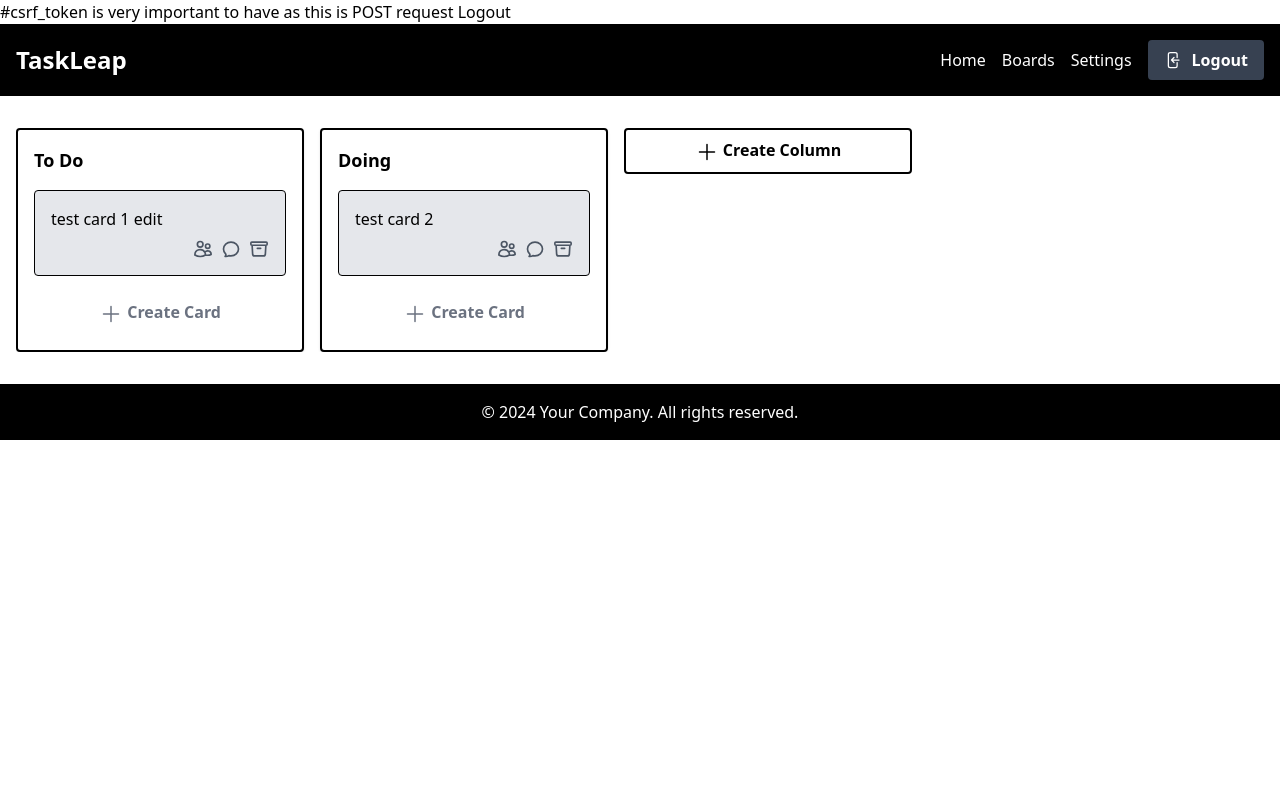
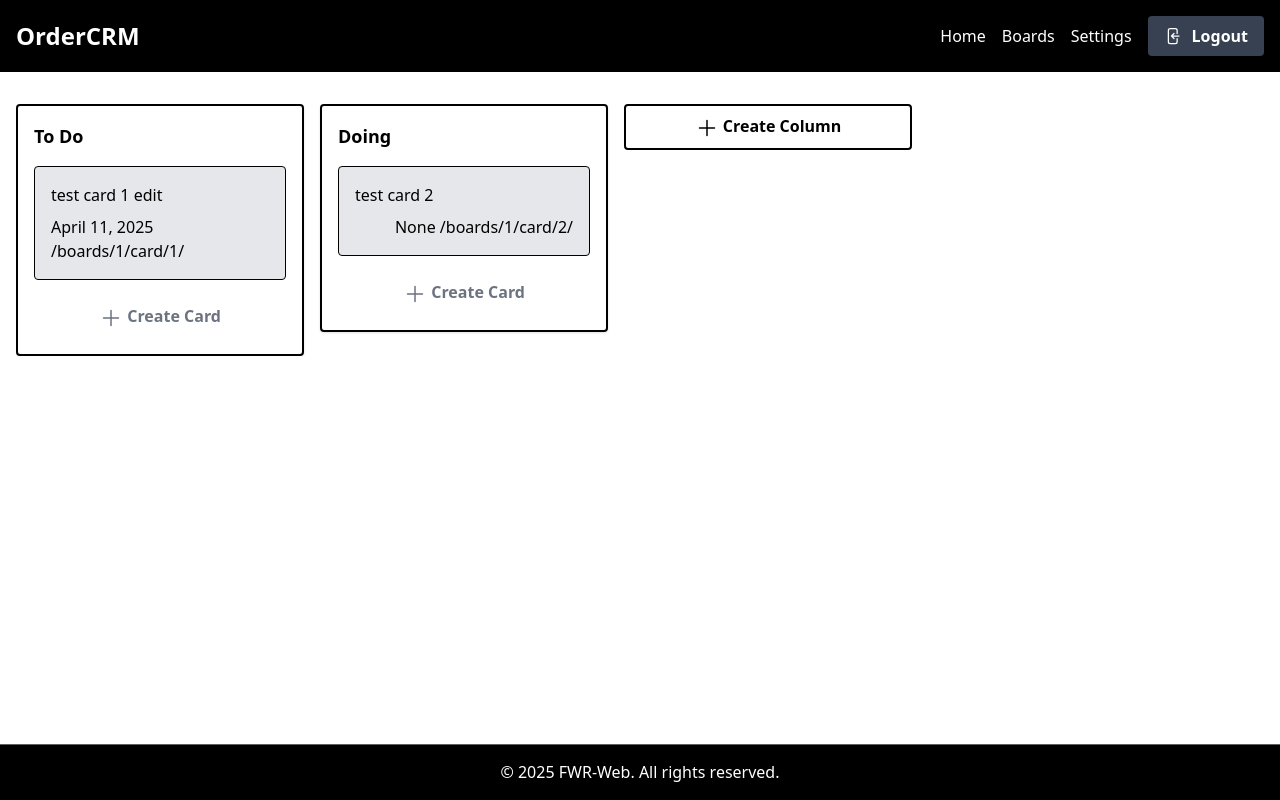
Before and after one commit to FWRobins/OrderCRM, a Django app: page /boards/1/ in a window 1280 px wide. Run offline with Django 5.2, Linux system fonts and the light colour scheme; a user stored in the database is signed in; data comes from the database, SQL or seed files in the repository; both versions use the stored data as it was after the commit; some libraries are stand-ins or nearby versions.

Commit message:
2504091156 card edit fixed

```diff
--- a/ordercrm/accounts/urls.py
+++ b/ordercrm/accounts/urls.py
@@ -4,6 +4,7 @@
 
 
 from accounts.views import  RegisterView, dashboard
+
 
 urlpatterns = [
     path('login/', LoginView.as_view(
--- a/ordercrm/boards/templates/boards/base.html
+++ b/ordercrm/boards/templates/boards/base.html
@@ -10,9 +10,9 @@
     </main>
 
     <!-- Footer -->
-    <footer class="bg-black py-4">
+    <footer class="bg-black py-4 sticky top-[100vh]">
         <div class="container mx-auto px-4 text-center text-white">
-            <p>© 2024 Your Company. All rights reserved.</p>
+            <p>© 2025 FWR-Web. All rights reserved.</p>
         </div>
     </footer>
     </body>
--- a/ordercrm/boards/templates/boards/partial/nav.html
+++ b/ordercrm/boards/templates/boards/partial/nav.html
@@ -1,10 +1,10 @@
 <nav class="bg-black py-4">
     <div class="container mx-auto px-4 flex justify-between items-center">
-        <h1 class="text-2xl font-bold text-white">TaskLeap</h1>
+        <h1 class="text-2xl font-bold text-white">OrderCRM</h1>
         <div class="flex items-center space-x-4">
             <ul class="flex space-x-4">
-                <li><a href="#" class="text-white hover:text-gray-400">Home</a></li>
-                <li><a href="#" class="text-white hover:text-gray-400">Boards</a></li>
+                <li><a href="{% url "home" %}" class="text-white hover:text-gray-400">Home</a></li>
+                <li><a href="/boards" class="text-white hover:text-gray-400">Boards</a></li>
                 <li><a href="#" class="text-white hover:text-gray-400">Settings</a></li>
             </ul>
 
@@ -17,7 +17,11 @@
                     <path stroke-linecap="round" stroke-linejoin="round"
                           d="M15.75 9V5.25A2.25 2.25 0 0013.5 3h-6a2.25 2.25 0 00-2.25 2.25v13.5A2.25 2.25 0 007.5 21h6a2.25 2.25 0 002.25-2.25V15M18 12h-9m0 0l3-3m-3 3l3 3"/>
                 </svg>
-                Logout
+                <!-- Logout -->
+                <form action="{% url 'logout' %}" method="post">
+                    {% csrf_token %}
+                    <button type="submit">Logout</button>
+                </form>
             </a>
         </div>
     </div>
--- a/ordercrm/boards/templates/boards/partial/task_card.html
+++ b/ordercrm/boards/templates/boards/partial/task_card.html
@@ -6,8 +6,12 @@
         <a href="{% url 'card_detail' pk=card.pk board_id=card.column.board.pk %}">
             {{ object.title }}
         </a>
+        <div class="flex justify-end space-x-2 mt-2">
+            {{ object.due_date}}
+            {% url 'card_detail' pk=card.pk board_id=card.column.board.pk %}
+        </div>
     </div>
-    <div class="flex justify-end space-x-2 mt-2">
+    <!-- <div class="flex justify-end space-x-2 mt-2">
         <svg class="h-5 w-5 text-gray-600" fill="none" viewBox="0 0 24 24" stroke="currentColor" stroke-width="2" >
             <path stroke-linecap="round" stroke-linejoin="round" d="M15 19.128a9.38 9.38 0 0 0 2.625.372 9.337 9.337 0 0 0 4.121-.952 4.125 4.125 0 0 0-7.533-2.493M15 19.128v-.003c0-1.113-.285-2.16-.786-3.07M15 19.128v.106A12.318 12.318 0 0 1 8.624 21c-2.331 0-4.512-.645-6.374-1.766l-.001-.109a6.375 6.375 0 0 1 11.964-3.07M12 6.375a3.375 3.375 0 1 1-6.75 0 3.375 3.375 0 0 1 6.75 0Zm8.25 2.25a2.625 2.625 0 1 1-5.25 0 2.625 2.625 0 0 1 5.25 0Z" />
         </svg>
@@ -17,5 +21,5 @@
         <svg class="h-5 w-5 text-gray-600" fill="none" viewBox="0 0 24 24" stroke="currentColor" stroke-width="2">
           <path stroke-linecap="round" stroke-linejoin="round" d="m20.25 7.5-.625 10.632a2.25 2.25 0 0 1-2.247 2.118H6.622a2.25 2.25 0 0 1-2.247-2.118L3.75 7.5M10 11.25h4M3.375 7.5h17.25c.621 0 1.125-.504 1.125-1.125v-1.5c0-.621-.504-1.125-1.125-1.125H3.375c-.621 0-1.125.504-1.125 1.125v1.5c0 .621.504 1.125 1.125 1.125Z" />
         </svg>
-    </div>
+    </div> -->
 </div>
--- a/ordercrm/boards/urls.py
+++ b/ordercrm/boards/urls.py
@@ -1,6 +1,7 @@
 from django.urls import path
 
 from .views import BoardListView, BoardDetailView, CardDetailView
+
 
 urlpatterns = [
     path('', BoardListView.as_view(), name='board_list'),
--- a/ordercrm/boards/views.py
+++ b/ordercrm/boards/views.py
@@ -4,7 +4,7 @@
 from django.utils.decorators import method_decorator
 from django.views.generic import ListView, DetailView
 
-from .models import Board, Column, Card
+from .models import Board, Column, Card, Comment
 
 
 @method_decorator(login_required(login_url=reverse_lazy('login')), name='dispatch', )
--- a/ordercrm/ordercrm/urls.py
+++ b/ordercrm/ordercrm/urls.py
@@ -36,6 +36,6 @@
     # ), name = 'logout'),
     # path('', dashboard, name="home"),
     path('admin/', admin.site.urls),
-    path('accounts/', include(accounts_urls)),
+    path('accounts/', include(accounts_urls,)),
     path('boards/', include(boards_urls)),
 ]
--- a/ordercrm/templates/master.html
+++ b/ordercrm/templates/master.html
@@ -1,5 +1,5 @@
 <!DOCTYPE html>
-<html lang="en">
+<html lang="en" class="min-h-screen">
 <head>
     <meta charset="UTF-8">
     <!-- Tailwind CSS Framework -->
@@ -10,11 +10,11 @@
     {% block head %}
     {% endblock %}
 </head>
-<body>
-    <form action="{% url 'logout' %}" method="post">
+<body class="min-h-screen">
+    <!-- <form action="{% url 'logout' %}" method="post">
         {% csrf_token %} #csrf_token is very important to have as this is POST request
         <button type="submit">Logout</button>
-    </form>
+    </form> -->
     {% block body %}
     {% endblock %}
 </body>
```
Also changed, not shown: ordercrm/boards/templates/boards/card_detail.html (added, +63 -0 lines), ordercrm/db.sqlite3.
